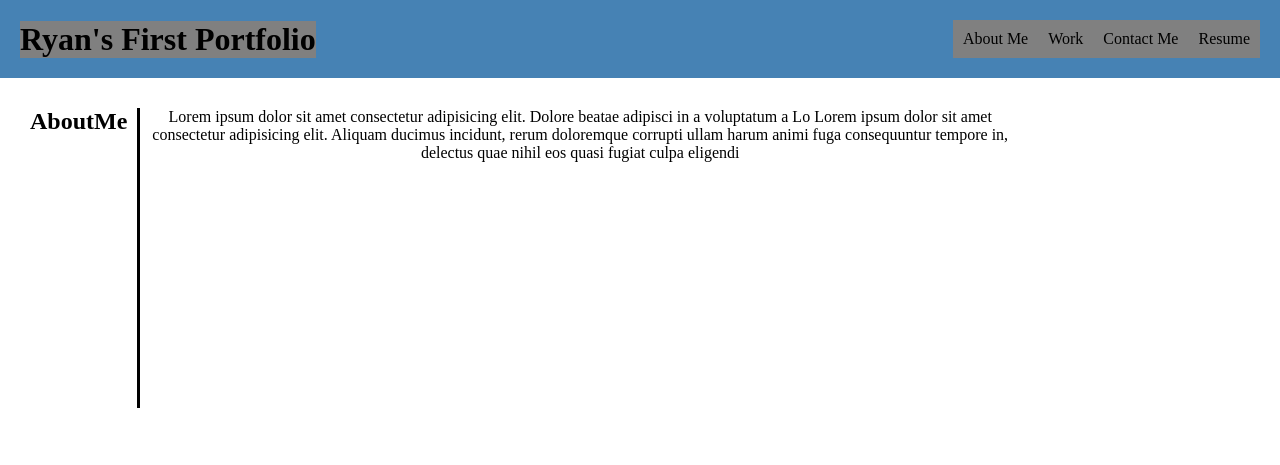
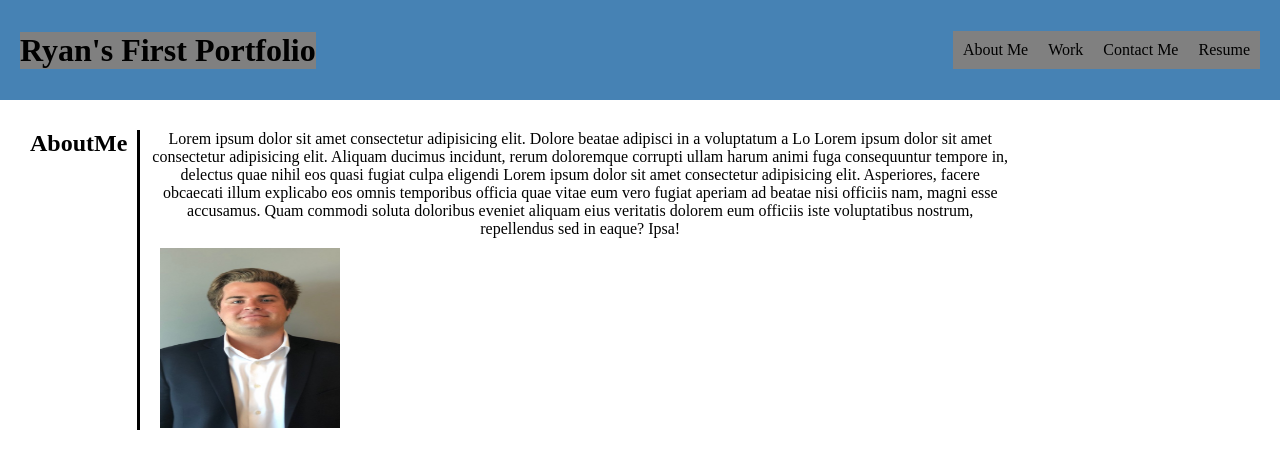
Before and after one commit to rgeisreiter/FirstPortfolioHTML_CSS, a plain HTML site: page index.html in a window 1280 px wide. Shown: the top 465 px of the page. Drawn offline with Linux system fonts and the light colour scheme; grey boxes are pictures that could not be loaded.

Commit message:
added image folder and added image to html

```diff
--- a/index.html
+++ b/index.html
@@ -32,12 +32,16 @@
     <main>
       <section id= "aboutme" class="card">
         <h2 class="aboutme">AboutMe</h2>
+
         <article>
           Lorem ipsum dolor sit amet consectetur adipisicing elit. Dolore beatae
           adipisci in a voluptatum a Lo Lorem ipsum dolor sit amet consectetur
           adipisicing elit. Aliquam ducimus incidunt, rerum doloremque corrupti
           ullam harum animi fuga consequuntur tempore in, delectus quae nihil
-          eos quasi fugiat culpa eligendi
+          eos quasi fugiat culpa eligendi Lorem ipsum dolor sit amet consectetur adipisicing elit. Asperiores, facere obcaecati illum explicabo eos omnis temporibus officia quae vitae eum vero fugiat aperiam ad beatae nisi officiis nam, magni esse accusamus. Quam commodi soluta doloribus eveniet aliquam eius veritatis dolorem eum officiis iste voluptatibus nostrum, repellendus sed in eaque? Ipsa!
+          <img id="headshot"
+          src="./assets/images/croppedheadshot.jpg"
+          alt="Headshot"/>
         </article>
       </section>
 
--- a/style.css
+++ b/style.css
@@ -25,8 +25,16 @@ header {
   justify-content: space-between;
   align-items: center;
   padding: 20px;
+  height: 100px;
   background-color: steelblue;
   color: black;
+}
+
+#headshot {
+  display: flex;
+  align-items: center;
+  width: 200px;
+  height: 200px;
 }
 
 body {
```
Also changed, not shown: assets/images/croppedheadshot.jpg (added).
